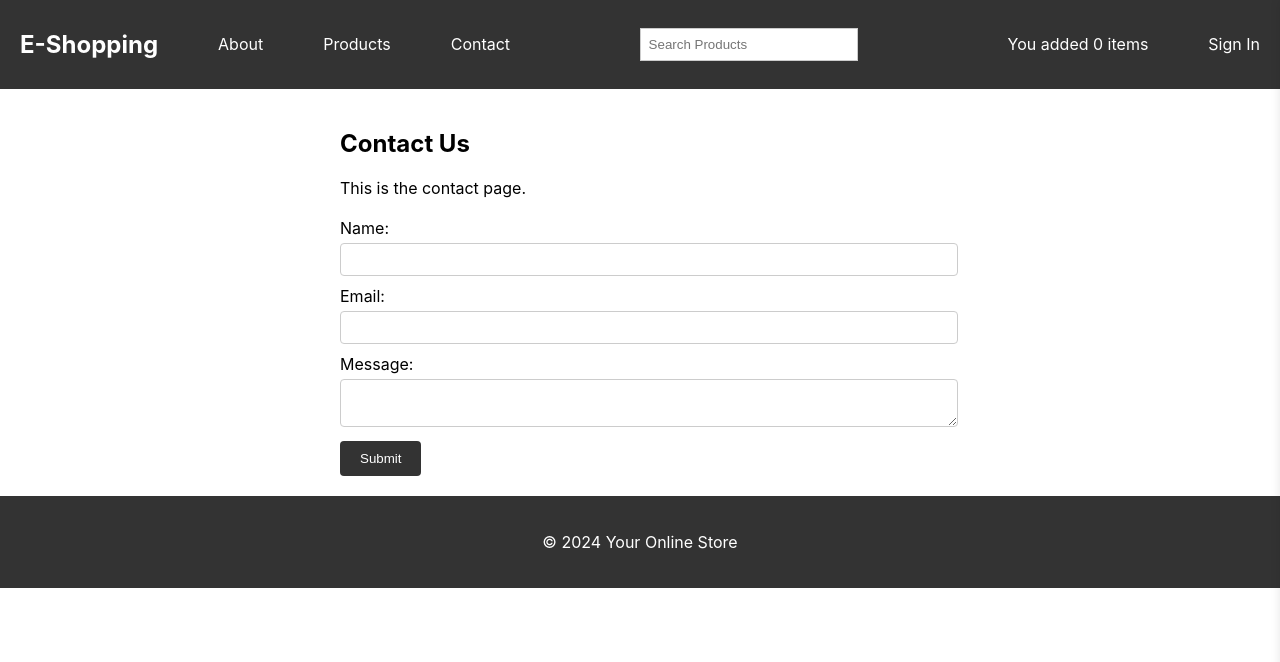
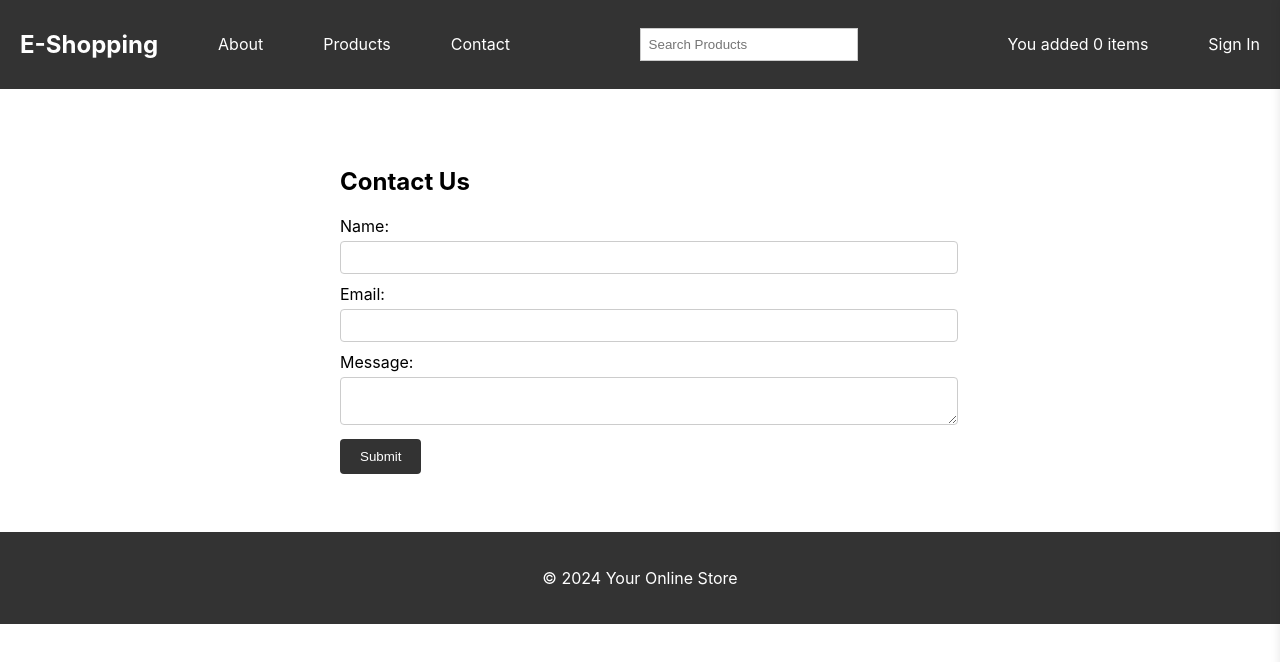
Before and after one commit to anubhootipandey/UrbanTrove, a React (Create React App) app: page /contact in a window 1280 px wide. Shown: the top 662 px of the page. Built offline with nearby package versions, Linux system fonts and the light colour scheme; the HTML template or start-up script is replaced by a standard one.

Commit message:
added footer

```diff
--- a/src/App.css
+++ b/src/App.css
@@ -166,7 +166,7 @@
 /* Contact */
 .contact-container {
   max-width: 600px;
-  margin: 0 auto;
+  margin: 38px auto;
   padding: 20px;
 }
 
--- a/src/pages/Contact.js
+++ b/src/pages/Contact.js
@@ -24,7 +24,6 @@ const Contact = ({ searchInput, handleSearchInput }) => {
       <Header searchInput={searchInput} handleSearchInput={handleSearchInput} />
       <div className="contact-container">
         <h2>Contact Us</h2>
-        <p>This is the contact page.</p>
         <form className="contact-form" onSubmit={handleSubmit}>
           <div>
             <label htmlFor="name">Name:</label>
--- a/src/pages/Home.js
+++ b/src/pages/Home.js
@@ -12,17 +12,14 @@ const Home = ({ searchInput, handleSearchInput }) => {
       <div className="home-content">
       <h2>Featured Products</h2>
         <div className="card-container">
-          {/* Lorem Ipsum Card 1 */}
           <div className="card">
             <h3>Lorem Ipsum Product 1</h3>
             <p>Lorem ipsum dolor sit amet, consectetur adipiscing elit. Sed et maximus massa.</p>
           </div>
-          {/* Lorem Ipsum Card 2 */}
           <div className="card">
             <h3>Lorem Ipsum Product 2</h3>
             <p>Integer consequat lorem eget velit ultrices, eu commodo nisl tempus.</p>
           </div>
-          {/* Lorem Ipsum Card 3 */}
           <div className="card">
             <h3>Lorem Ipsum Product 3</h3>
             <p>Phasellus sagittis mi eget neque volutpat, vitae suscipit orci ultrices.</p>
```
